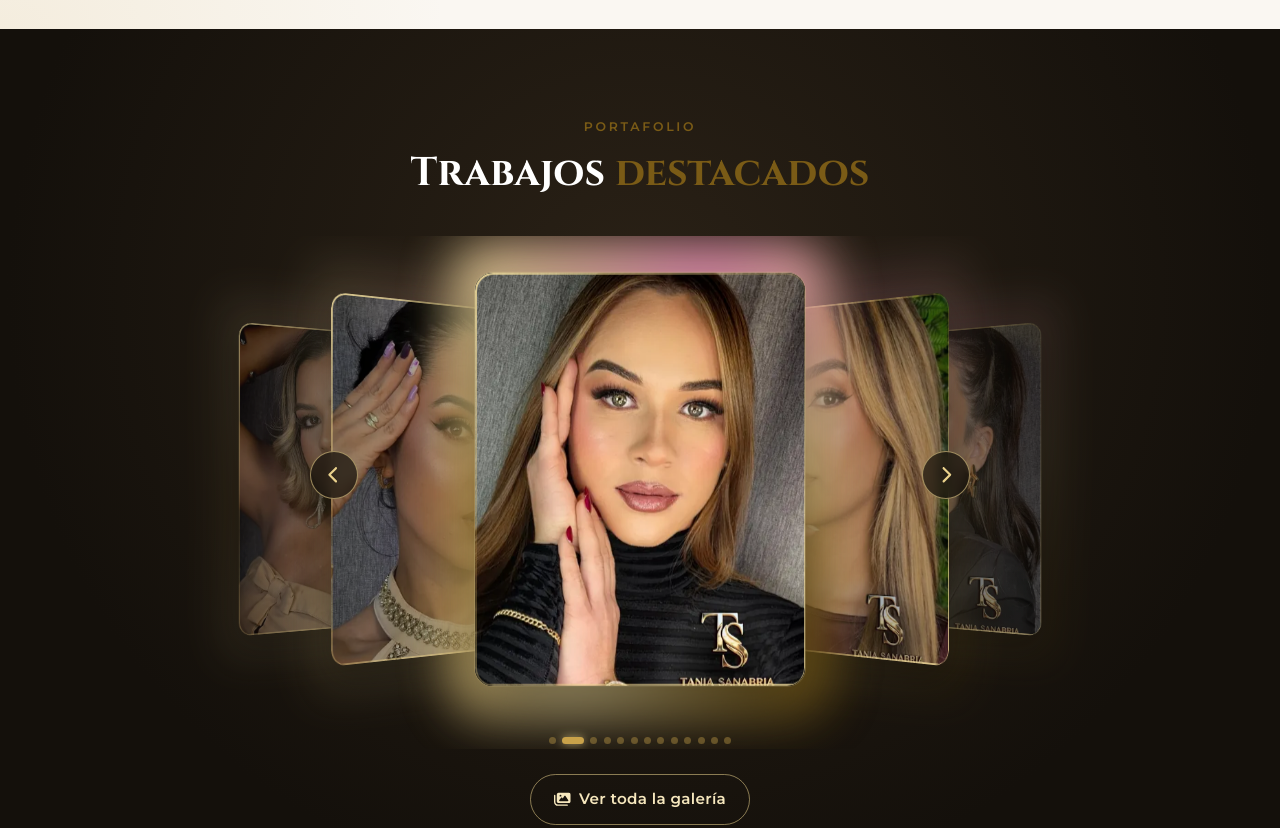
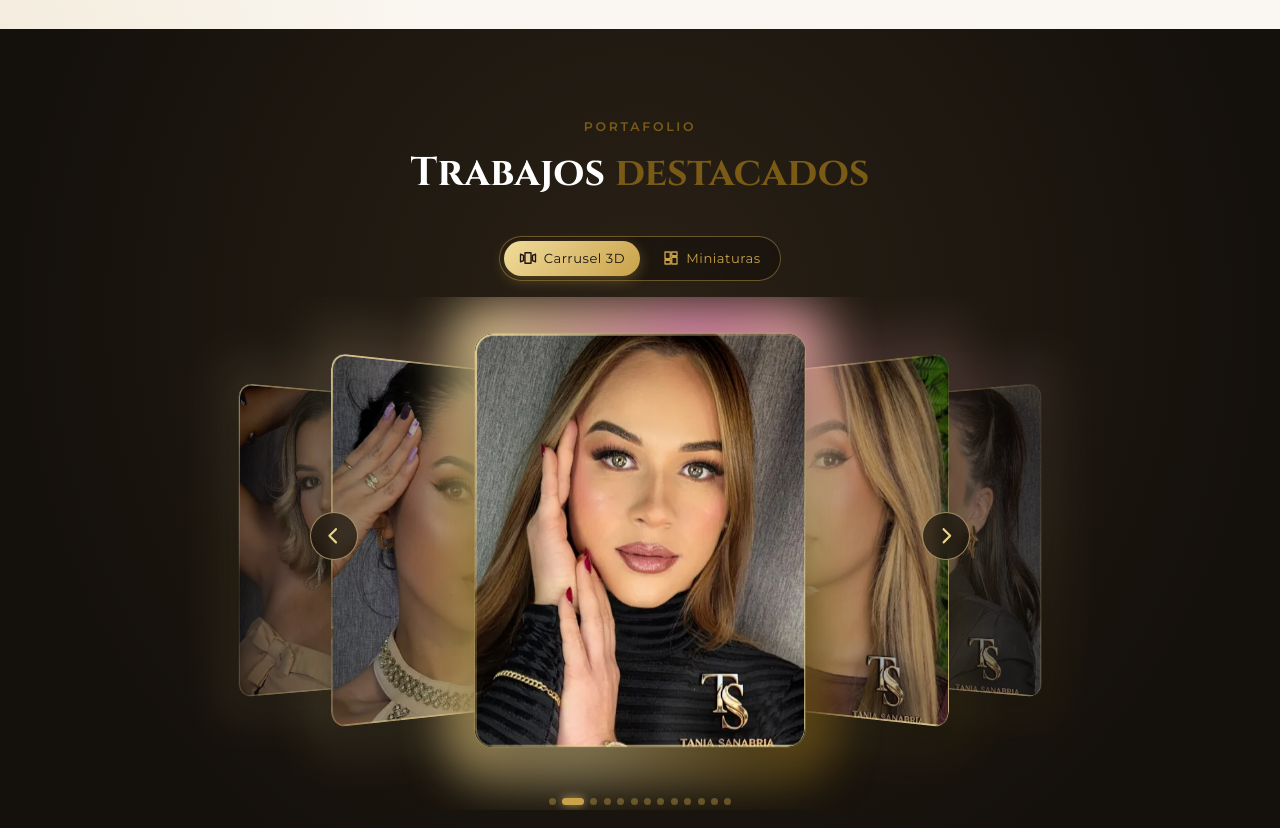
Before and after one commit to taniasanabria/taniasanabria.github.io, a plain HTML site: page index.html in a window 1280 px wide. Shown: the part 918-1746 px from the top of the page. Drawn offline with Linux system fonts and the light colour scheme; no server answers.

Commit message:
Galería: vista en miniaturas (2 columnas, foto completa) además del carrusel 3D en todos los álbumes; vista recordada

```diff
--- a/css/estilos.css
+++ b/css/estilos.css
@@ -602,3 +602,15 @@ html { scroll-padding-top: calc(var(--alto-cabecera) + 70px); }
 .banner-aula-texto { flex: 1 1 320px; }
 .banner-aula h3 { font-family: var(--titulos); font-size: clamp(1.3rem, 3vw, 1.7rem); margin: .2rem 0 .4rem; color: var(--tinta); }
 .banner-aula p { margin: 0; }
+
+/* Vista en miniaturas (2 columnas) junto al carrusel 3D */
+.vista-toggle { display: flex; justify-content: center; gap: .4rem; margin: .4rem auto .2rem; padding: .25rem; width: max-content; border-radius: 99px; border: 1px solid rgba(201, 162, 74, .45); background: rgba(20, 16, 11, .55); backdrop-filter: blur(6px); }
+.vista-toggle button { display: inline-flex; align-items: center; gap: .4rem; padding: .45rem .95rem; border: 0; border-radius: 99px; background: transparent; color: var(--oro-claro, #e9d18c); font: inherit; font-size: .82rem; letter-spacing: .04em; cursor: pointer; transition: background-color .2s, color .2s; -webkit-tap-highlight-color: transparent; }
+.vista-toggle button[aria-pressed="true"] { background: linear-gradient(135deg, #f1dc9c, #c9a24a); color: #1b1610; box-shadow: 0 4px 14px rgba(201, 162, 74, .35); }
+.fotos-vistas[data-vista="grilla"] > .carrusel { display: none; }
+.fotos-vistas:not([data-vista="grilla"]) > .fotos-grilla { display: none; }
+.fotos-grilla { columns: 2; column-gap: .6rem; padding: .8rem .2rem 1rem; max-width: 760px; margin: 0 auto; }
+.grilla-item { display: block; width: 100%; margin: 0 0 .6rem; padding: 0; border: 0; border-radius: 14px; overflow: hidden; background: #1b1610; cursor: zoom-in; break-inside: avoid; box-shadow: 0 8px 22px rgba(0, 0, 0, .3), 0 0 0 1px rgba(241, 220, 156, .25); -webkit-tap-highlight-color: transparent; transition: transform .25s, box-shadow .25s; }
+.grilla-item img { display: block; width: 100%; height: auto; object-fit: contain; user-select: none; -webkit-user-drag: none; }
+.grilla-item:hover, .grilla-item:focus-visible { transform: translateY(-2px); box-shadow: 0 12px 28px rgba(0, 0, 0, .4), 0 0 0 1px rgba(241, 220, 156, .7); }
+.dialogo .fotos-grilla { max-height: 70dvh; overflow-y: auto; -webkit-overflow-scrolling: touch; overscroll-behavior: contain; }
--- a/js/carrusel.js
+++ b/js/carrusel.js
@@ -161,9 +161,43 @@ class Carrusel {
   tick() {
     if (!this.visible || this.encima || document.hidden || reducir() || this.n < 2) return;
     if (Date.now() - this.ultimoToque < 7000) return;
-    if (this.raiz.closest('[hidden]') || document.querySelector('dialog.visor[open]')) return;
+    if (this.raiz.closest('[hidden], .fotos-vistas[data-vista="grilla"]') || document.querySelector('dialog.visor[open]')) return;
     this.mover(1, false);
   }
+}
+
+/* Vista en miniaturas (2 columnas, foto completa a proporción) además del carrusel 3D.
+   La vista elegida se recuerda en localStorage para todos los álbumes. */
+const CLAVE_VISTA = 'ts-vista-fotos';
+const leerVista = () => { try { return localStorage.getItem(CLAVE_VISTA) === 'grilla' ? 'grilla' : 'carrusel'; } catch { return 'carrusel'; } };
+const IC_3D = '<svg viewBox="0 0 24 24" aria-hidden="true" width="18" height="18"><path fill="none" stroke="currentColor" stroke-width="1.8" stroke-linejoin="round" d="M2 7l4 1.5v7L2 17zM22 7l-4 1.5v7l4 1.5zM8 5h8v14H8z"/></svg>';
+const IC_GRILLA = '<svg viewBox="0 0 24 24" aria-hidden="true" width="18" height="18"><path fill="none" stroke="currentColor" stroke-width="1.8" stroke-linejoin="round" d="M4 4h7v9H4zM13 4h7v5h-7zM4 15h7v5H4zM13 11h7v9h-7z"/></svg>';
+function aplicarVista(raiz, vista) {
+  const caja = raiz.closest('.fotos-vistas'); if (!caja) return;
+  caja.dataset.vista = vista;
+  caja.querySelectorAll('[data-vista-btn]').forEach((b) => b.setAttribute('aria-pressed', String(b.dataset.vistaBtn === vista)));
+  if (vista === 'carrusel' && raiz._carrusel) raiz._carrusel.pintar();
+}
+function agregarGrilla(raiz) {
+  const items = Array.from(raiz.querySelectorAll('.carrusel-item'));
+  if (items.length < 2 || raiz.closest('.fotos-vistas')) return;
+  const caja = document.createElement('div'); caja.className = 'fotos-vistas';
+  raiz.parentNode.insertBefore(caja, raiz);
+  const barra = document.createElement('div'); barra.className = 'vista-toggle'; barra.setAttribute('role', 'group'); barra.setAttribute('aria-label', 'Tipo de vista');
+  barra.innerHTML = `<button type="button" data-vista-btn="carrusel">${IC_3D}<span>Carrusel 3D</span></button><button type="button" data-vista-btn="grilla">${IC_GRILLA}<span>Miniaturas</span></button>`;
+  const grilla = document.createElement('div'); grilla.className = 'fotos-grilla';
+  grilla.innerHTML = items.map((it) => {
+    const img = it.querySelector('img'); const c = img.cloneNode(true);
+    c.setAttribute('sizes', '(min-width: 900px) 300px, 48vw'); c.setAttribute('loading', 'lazy');
+    return `<button type="button" class="grilla-item" data-lightbox="${it.dataset.lightbox}" data-indice="${it.dataset.indice}" aria-label="${(it.getAttribute('aria-label') || '').replace(/"/g, '&quot;')}">${c.outerHTML}</button>`;
+  }).join('');
+  caja.append(barra, raiz, grilla);
+  barra.addEventListener('click', (e) => {
+    const b = e.target.closest('[data-vista-btn]'); if (!b) return;
+    const v = b.dataset.vistaBtn; try { localStorage.setItem(CLAVE_VISTA, v); } catch {}
+    document.querySelectorAll('.fotos-vistas > .carrusel').forEach((r) => aplicarVista(r, v));
+  });
+  aplicarVista(raiz, leerVista());
 }
 
 let reloj = null;
@@ -171,6 +205,7 @@ let medida = null;
 export function iniciarCarruseles(raiz = document) {
   raiz.querySelectorAll('.carrusel:not(.carrusel-activo)').forEach((el) => {
     if (el.querySelector('.carrusel-item')) instancias.add(Object.assign(el, { _carrusel: new Carrusel(el) })._carrusel);
+    agregarGrilla(el);
   });
   for (const c of instancias) if (!document.contains(c.raiz)) { c.observador.disconnect(); instancias.delete(c); }
   if (!reloj) reloj = setInterval(() => instancias.forEach((c) => c.tick()), 4200);
--- a/sitemap.xml
+++ b/sitemap.xml
@@ -1,4 +1,4 @@
 <?xml version="1.0" encoding="UTF-8"?>
 <urlset xmlns="http://www.sitemaps.org/schemas/sitemap/0.9">
-  <url><loc>https://taniasanabria.github.io/</loc><lastmod>2026-11-02</lastmod><changefreq>weekly</changefreq><priority>1.0</priority></url>
+  <url><loc>https://taniasanabria.github.io/</loc><lastmod>2026-11-03</lastmod><changefreq>weekly</changefreq><priority>1.0</priority></url>
 </urlset>
```
Also changed, not shown: 404.html (+1 -1 lines), index.html (+2 -2 lines).
